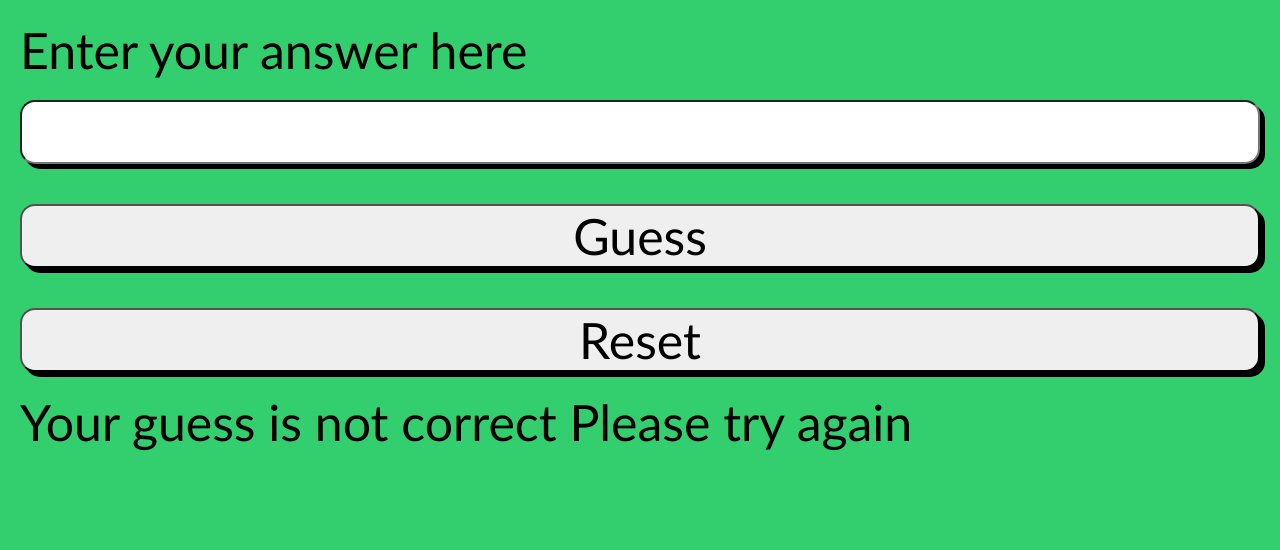
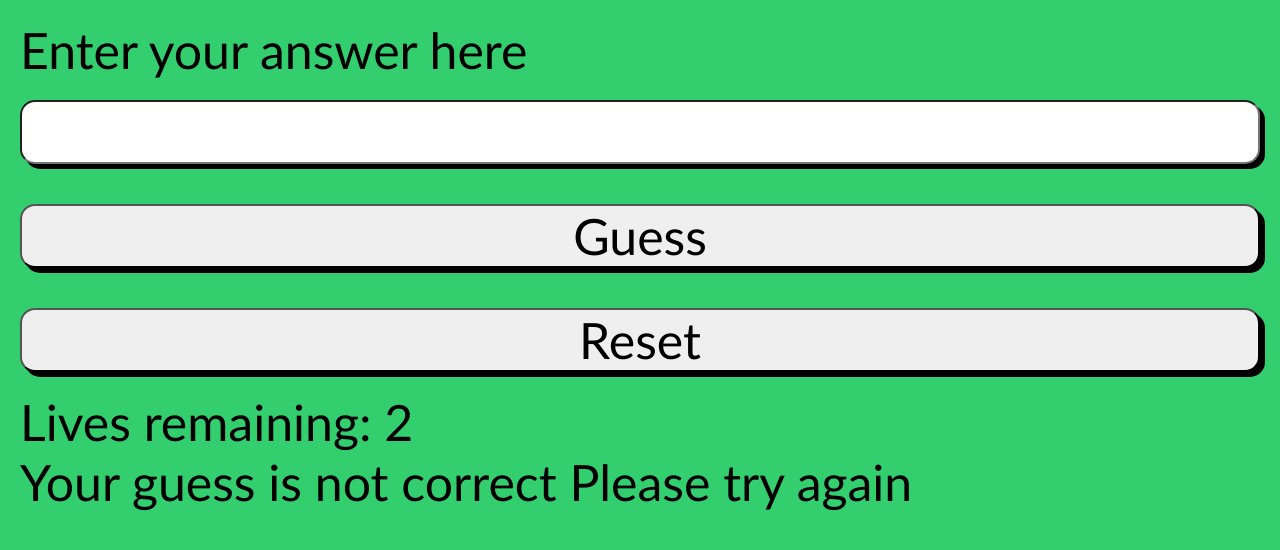
Before and after one commit to manjinder-singh-johal/guess-game, a plain HTML site: page index.html in a window 1280 px wide. Both pictures are taken after a click on the button "Guess". Drawn offline with Linux system fonts and the light colour scheme.

Commit message:
added lives logic

```diff
--- a/index.html
+++ b/index.html
@@ -14,6 +14,8 @@
         <button onclick="guess()" id="guessBtn">Guess</button>
         <button onclick="reset()" id="reset">Reset</button>
 
+        <div>Lives remaining: <span id="lives">3</span></div>
+
         <div id="output"></div>
     </div>
 </body>
--- a/script.js
+++ b/script.js
@@ -11,17 +11,22 @@ const randomNumber = Math.floor((Math.random() * 3) + 0);
 
 let answer;
 
+let lives = 3;
+
 const guess = () => {
     answer = document.getElementById('answer').value;
 
     if (answer === guessWords[randomNumber]) {
-        document.getElementById('output').innerHTML = `Your Guess is Correct`;
+        document.getElementById('output').innerText = `Your Guess is Correct`;
     } else {
-        document.getElementById('output').innerHTML = `Your guess is not correct Please try again`;
+        lives--;
+        document.getElementById('output').innerText = `Your guess is not correct Please try again`;
+        document.getElementById('lives').innerText = lives;
     }
 }
 
 const reset = () => {
     document.getElementById('output').innerText = '';
     document.getElementById('answer').value = '';
+    document.getElementById('lives').innerText = 3;
 }
```
